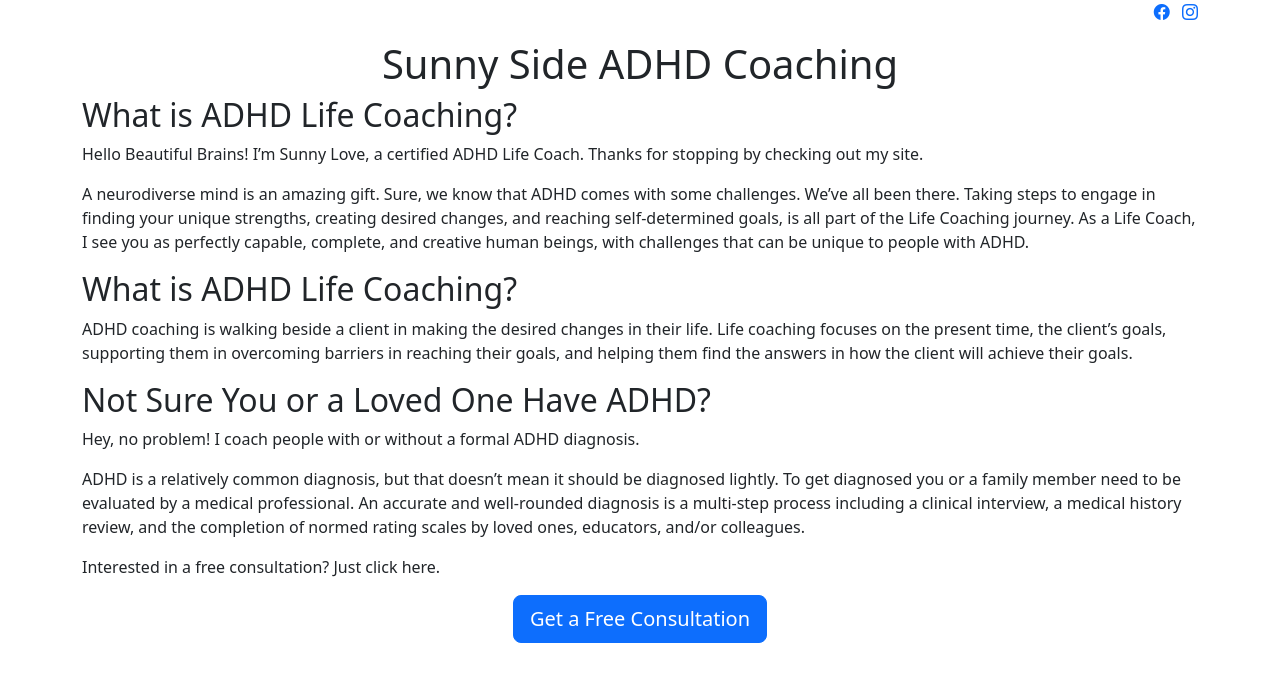
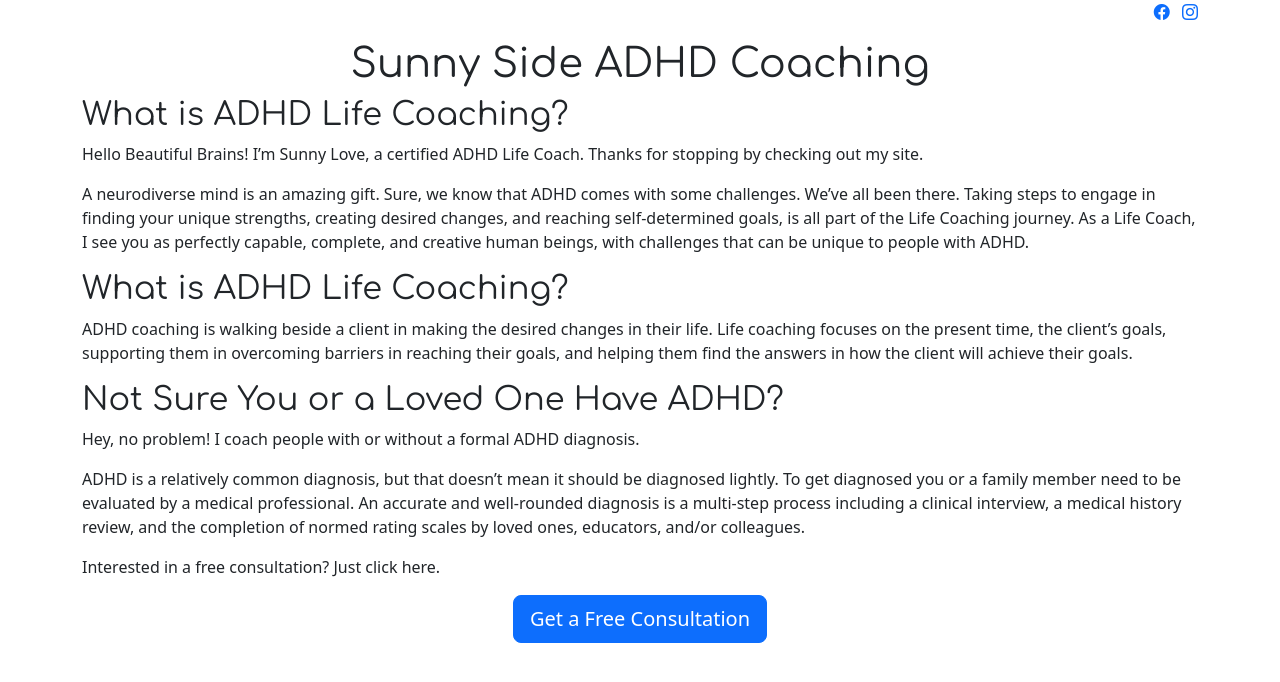
Before and after one commit to sunnysideadhdcoaching/website, a Jekyll site: the page built from index.md, in a window 1280 px wide. Shown: the top 682 px of the page. Built offline with Jekyll 4.4.1, drawn with Linux system fonts in a browser that asks for light colours; nearby versions of some CDN libraries.

Commit message:
links fonts

```diff
--- a/_includes/head.html
+++ b/_includes/head.html
@@ -33,6 +33,7 @@
 	<link rel="stylesheet" href="css/app.css">
 	<link href="https://cdn.jsdelivr.net/npm/bootstrap@5.2.0/dist/css/bootstrap.min.css" rel="stylesheet" integrity="sha384-gH2yIJqKdNHPEq0n4Mqa/HGKIhSkIHeL5AyhkYV8i59U5AR6csBvApHHNl/vI1Bx" crossorigin="anonymous">
 	<link rel="stylesheet" href="https://cdn.jsdelivr.net/npm/bootstrap-icons@1.9.1/font/bootstrap-icons.css">
+	<link href='https://fonts.googleapis.com/css?family=Comfortaa' rel='stylesheet'>
 	<!-- Put your fonts here -->
 
 </head>
--- a/_layouts/default.html
+++ b/_layouts/default.html
@@ -8,8 +8,8 @@
 		<div class="row">
 			<div class="col text-end">
 				<ul class="list-inline">
-					<li class="list-inline-item"><a href=""><i class="bi bi-facebook"></i></a></li>
-					<li class="list-inline-item"><a href=""><i class="bi bi-instagram"></i></a></li>
+					<li class="list-inline-item"><a href="https://www.facebook.com/Sunnyside-ADHD-Life-Coaching-189517949173689/"><i class="bi bi-facebook"></i></a></li>
+					<li class="list-inline-item"><a href="https://www.instagram.com/sunnyside_adhd_coach/"><i class="bi bi-instagram"></i></a></li>
 				</ul>
 			</div>
 		</div>
--- a/css/app.css
+++ b/css/app.css
@@ -0,0 +1,3 @@
+h1, h2, h3, h4 {
+    font-family: 'Comfortaa';
+}
--- a/index.md
+++ b/index.md
@@ -22,4 +22,4 @@ ADHD is a relatively common diagnosis, but that doesn't mean it should be diagno
 Interested in a free consultation? Just click here.
 
 <div class="container text-center">
-<a type="button" class="btn btn-primary btn-lg" href="mailto:foo@bar.com?subject=Free Consultation Inquiry">Get a Free Consultation</a></div>
+<a type="button" class="btn btn-primary btn-lg" href="mailto:sunnysideadhdcoaching@gmail.com?subject=Sunny Side ADHD Coaching Free Consultation Inquiry">Get a Free Consultation</a></div>
```
